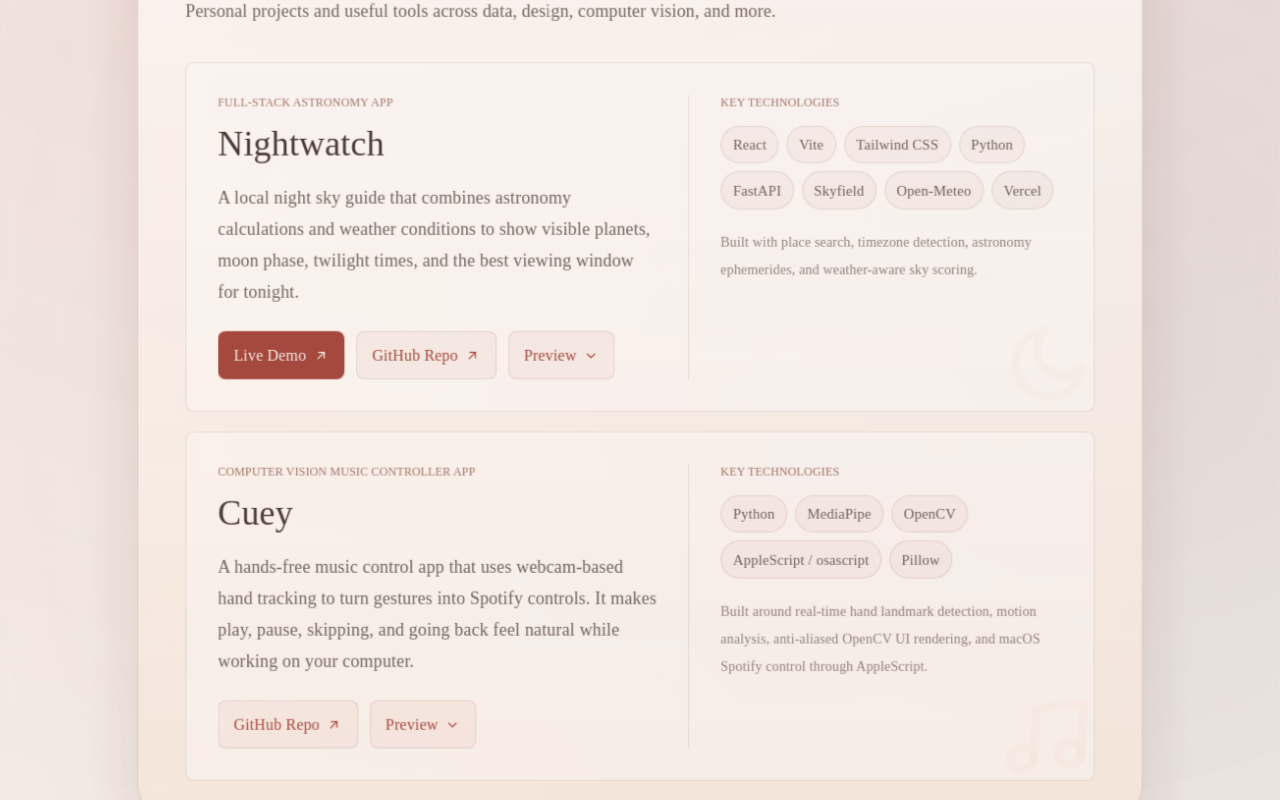
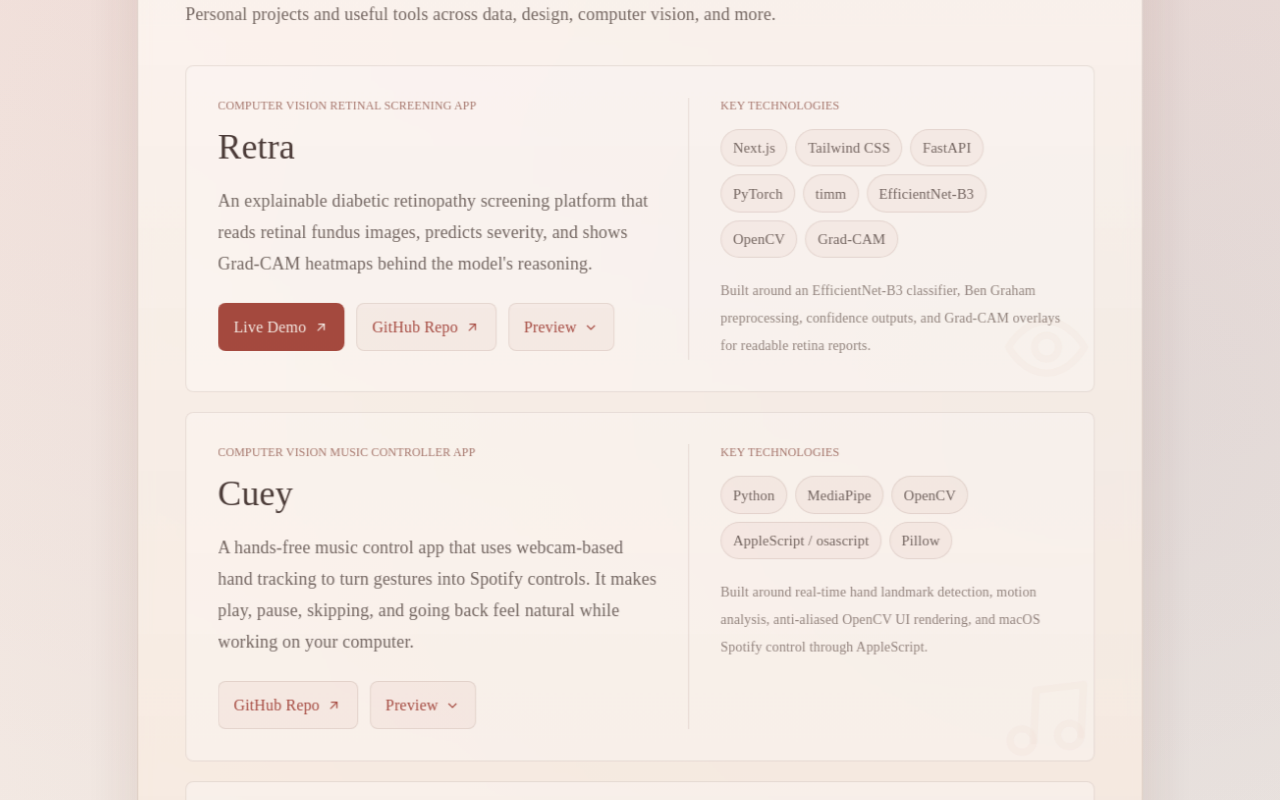
Before and after one commit to shlokrj/shlok.fyi, a Next.js app: page / in a window 1280 px wide. Shown: the part 1180-1980 px from the top of the page. Built offline with nearby package versions, Linux system fonts and the light colour scheme.

Commit message:
added retra

```diff
--- a/app/globals.css
+++ b/app/globals.css
@@ -730,6 +730,10 @@ html[data-theme="light"] .theme-toggle__moon {
   animation: project-music-bounce 3.6s ease-in-out infinite;
 }
 
+.project-orb--eye {
+  animation: project-eye-focus 4.8s ease-in-out infinite;
+}
+
 .project-feature > .project-content-grid,
 .project-feature > .project-preview {
   position: relative;
@@ -763,6 +767,12 @@ html[data-theme="light"] .theme-toggle__moon {
   aspect-ratio: 2940 / 1782;
   object-fit: contain;
   object-position: center;
+}
+
+.project-banner__image--retra {
+  aspect-ratio: 2940 / 1602;
+  object-fit: contain;
+  object-position: center top;
 }
 
 .project-banner__label {
@@ -1772,6 +1782,10 @@ html[data-theme="light"] .theme-toggle__moon {
     opacity: 0.28;
   }
 
+  .project-retra:hover .project-orb--eye {
+    transform: translateY(-2px) scale(1.025);
+  }
+
   .project-nightwatch:hover .project-orb--moon {
     transform: translateY(-2px) rotate(-5deg) scale(1.03);
   }
@@ -1937,6 +1951,16 @@ html[data-theme="light"] .theme-toggle__moon {
   }
   45% {
     transform: translateY(-4px) rotate(-4deg);
+  }
+}
+
+@keyframes project-eye-focus {
+  0%,
+  100% {
+    transform: translateY(0) scale(1);
+  }
+  50% {
+    transform: translateY(-2px) scale(1.02);
   }
 }
 
--- a/app/page.tsx
+++ b/app/page.tsx
@@ -284,6 +284,24 @@ function MusicNoteIcon() {
   );
 }
 
+function EyeIcon() {
+  return (
+    <svg
+      aria-hidden="true"
+      className="h-5 w-5"
+      fill="none"
+      stroke="currentColor"
+      strokeLinecap="round"
+      strokeLinejoin="round"
+      strokeWidth="1.8"
+      viewBox="0 0 24 24"
+    >
+      <path d="M2.5 12s3.5-6.5 9.5-6.5S21.5 12 21.5 12s-3.5 6.5-9.5 6.5S2.5 12 2.5 12Z" />
+      <circle cx="12" cy="12" r="3" />
+    </svg>
+  );
+}
+
 function SocialIcon({ platform }: Readonly<{ platform: "linkedin" | "github" }>) {
   if (platform === "linkedin") {
     return (
@@ -315,6 +333,8 @@ function applyTheme(theme: Theme) {
 }
 
 export default function Home() {
+  const [isRetraPreviewOpen, setIsRetraPreviewOpen] = useState(false);
+  const [hasRetraPreviewOpened, setHasRetraPreviewOpened] = useState(false);
   const [isNightwatchPreviewOpen, setIsNightwatchPreviewOpen] = useState(false);
   const [hasNightwatchPreviewOpened, setHasNightwatchPreviewOpened] = useState(false);
   const [isCueyPreviewOpen, setIsCueyPreviewOpen] = useState(false);
@@ -584,6 +604,279 @@ export default function Home() {
           </p>
 
           <div className="project-feature-entry mt-9">
+            <article className="project-feature project-retra">
+              <div className="project-content-grid grid gap-8 p-6 sm:p-8 lg:grid-cols-[1.08fr_0.92fr]">
+                <span className="project-orb project-orb--eye" aria-hidden="true">
+                  <EyeIcon />
+                </span>
+                <div>
+                  <p className="eyebrow text-xs uppercase">Computer Vision Retinal Screening App</p>
+                  <h3 className="theme-heading mt-3 text-4xl leading-tight">
+                    Retra
+                  </h3>
+                  <p className="theme-muted mt-4 text-base leading-8 sm:text-lg">
+                    An explainable diabetic retinopathy screening platform that
+                    reads retinal fundus images, predicts severity, and shows
+                    Grad-CAM heatmaps behind the model&apos;s reasoning.
+                  </p>
+                  <div className="mt-6 flex flex-wrap gap-3">
+                    <a
+                      href="https://retra-screening.vercel.app/"
+                      target="_blank"
+                      rel="noreferrer"
+                      className="project-action project-action--primary"
+                    >
+                      Live Demo
+                      <svg
+                        viewBox="0 0 24 24"
+                        aria-hidden="true"
+                        className="h-4 w-4"
+                        fill="none"
+                        stroke="currentColor"
+                        strokeWidth="1.8"
+                      >
+                        <path d="M7 17 17 7" />
+                        <path d="M8 7h9v9" />
+                      </svg>
+                    </a>
+                    <a
+                      href="https://github.com/shlokrj/retra"
+                      target="_blank"
+                      rel="noreferrer"
+                      className="project-action"
+                    >
+                      GitHub Repo
+                      <svg
+                        viewBox="0 0 24 24"
+                        aria-hidden="true"
+                        className="h-4 w-4"
+                        fill="none"
+                        stroke="currentColor"
+                        strokeWidth="1.8"
+                      >
+                        <path d="M7 17 17 7" />
+                        <path d="M8 7h9v9" />
+                      </svg>
+                    </a>
+                    <button
+                      type="button"
+                      className={`project-action project-preview-toggle${isRetraPreviewOpen ? " project-preview-toggle--open" : ""}`}
+                      aria-expanded={isRetraPreviewOpen}
+                      aria-controls="retra-preview"
+                      onClick={() => {
+                        setHasRetraPreviewOpened(true);
+                        setIsRetraPreviewOpen((open) => !open);
+                      }}
+                    >
+                      Preview
+                      <svg
+                        viewBox="0 0 24 24"
+                        aria-hidden="true"
+                        className="project-preview-toggle__icon h-4 w-4"
+                        fill="none"
+                        stroke="currentColor"
+                        strokeWidth="1.8"
+                      >
+                        <path d="m6 9 6 6 6-6" />
+                      </svg>
+                    </button>
+                  </div>
+                </div>
+
+                <div className="project-stack">
+                  <p className="eyebrow text-xs uppercase">Key Technologies</p>
+                  <ul className="mt-4 flex flex-wrap gap-2" aria-label="Retra technologies">
+                    {[
+                      "Next.js",
+                      "Tailwind CSS",
+                      "FastAPI",
+                      "PyTorch",
+                      "timm",
+                      "EfficientNet-B3",
+                      "OpenCV",
+                      "Grad-CAM",
+                    ].map((tool) => (
+                      <li key={tool} className="project-chip">
+                        {tool}
+                      </li>
+                    ))}
+                  </ul>
+                  <p className="theme-soft mt-5 text-sm leading-7">
+                    Built around an EfficientNet-B3 classifier, Ben Graham
+                    preprocessing, confidence outputs, and Grad-CAM overlays for
+                    readable retina reports.
+                  </p>
+                </div>
+              </div>
+
+              <div
+                id="retra-preview"
+                className={`project-preview${isRetraPreviewOpen ? " project-preview--open" : ""}`}
+                aria-hidden={!isRetraPreviewOpen}
+              >
+                <div className="project-preview__inner">
+                  {hasRetraPreviewOpened ? (
+                    <a
+                      href="https://retra-screening.vercel.app/"
+                      target="_blank"
+                      rel="noreferrer"
+                      tabIndex={isRetraPreviewOpen ? undefined : -1}
+                      className="project-banner relative block overflow-hidden"
+                      aria-label="Open the live Retra application"
+                    >
+                      <Image
+                        src="/projects/retra-banner.png"
+                        alt="Retra showing an explainable retinal screening page with a Grad-CAM preview report."
+                        width={2940}
+                        height={1602}
+                        sizes="(min-width: 1024px) 60rem, calc(100vw - 4rem)"
+                        className="project-banner__image project-banner__image--retra w-full"
+                      />
+                      <span className="project-banner__label">
+                        View live app
+                        <svg
+                          viewBox="0 0 24 24"
+                          aria-hidden="true"
+                          className="h-4 w-4"
+                          fill="none"
+                          stroke="currentColor"
+                          strokeWidth="1.8"
+                        >
+                          <path d="M7 17 17 7" />
+                          <path d="M8 7h9v9" />
+                        </svg>
+                      </span>
+                    </a>
+                  ) : null}
+                </div>
+              </div>
+            </article>
+          </div>
+
+          <div className="project-feature-entry mt-5">
+            <article className="project-feature project-cuey">
+              <div className="project-content-grid grid gap-8 p-6 sm:p-8 lg:grid-cols-[1.08fr_0.92fr]">
+                <span className="project-orb project-orb--music" aria-hidden="true">
+                  <MusicNoteIcon />
+                </span>
+                <div>
+                  <p className="eyebrow text-xs uppercase">Computer Vision Music Controller App</p>
+                  <h3 className="theme-heading mt-3 text-4xl leading-tight">
+                    Cuey
+                  </h3>
+                  <p className="theme-muted mt-4 text-base leading-8 sm:text-lg">
+                    A hands-free music control app that uses webcam-based hand
+                    tracking to turn gestures into Spotify controls. It makes
+                    play, pause, skipping, and going back feel natural while
+                    working on your computer.
+                  </p>
+                  <div className="mt-6 flex flex-wrap gap-3">
+                    <a
+                      href="https://github.com/shlokrj/cuey"
+                      target="_blank"
+                      rel="noreferrer"
+                      className="project-action"
+                    >
+                      GitHub Repo
+                      <svg
+                        viewBox="0 0 24 24"
+                        aria-hidden="true"
+                        className="h-4 w-4"
+                        fill="none"
+                        stroke="currentColor"
+                        strokeWidth="1.8"
+                      >
+                        <path d="M7 17 17 7" />
+                        <path d="M8 7h9v9" />
+                      </svg>
+                    </a>
+                    <button
+                      type="button"
+                      className={`project-action project-preview-toggle${isCueyPreviewOpen ? " project-preview-toggle--open" : ""}`}
+                      aria-expanded={isCueyPreviewOpen}
+                      aria-controls="cuey-preview"
+                      onClick={() => {
+                        setHasCueyPreviewOpened(true);
+                        setIsCueyPreviewOpen((open) => !open);
+                      }}
+                    >
+                      Preview
+                      <svg
+                        viewBox="0 0 24 24"
+                        aria-hidden="true"
+                        className="project-preview-toggle__icon h-4 w-4"
+                        fill="none"
+                        stroke="currentColor"
+                        strokeWidth="1.8"
+                      >
+                        <path d="m6 9 6 6 6-6" />
+                      </svg>
+                    </button>
+                  </div>
+                </div>
+
+                <div className="project-stack">
+                  <p className="eyebrow text-xs uppercase">Key Technologies</p>
+                  <ul className="mt-4 flex flex-wrap gap-2" aria-label="Cuey technologies">
+                    {[
+                      "Python",
+                      "MediaPipe",
+                      "OpenCV",
+                      "AppleScript / osascript",
+                      "Pillow",
+                    ].map((tool) => (
+                      <li key={tool} className="project-chip">
+                        {tool}
+                      </li>
+                    ))}
+                  </ul>
+                  <p className="theme-soft mt-5 text-sm leading-7">
+                    Built around real-time hand landmark detection, motion
+                    analysis, anti-aliased OpenCV UI rendering, and macOS
+                    Spotify control through AppleScript.
+                  </p>
+                </div>
+              </div>
+
+              <div
+                id="cuey-preview"
+                className={`project-preview${isCueyPreviewOpen ? " project-preview--open" : ""}`}
+                aria-hidden={!isCueyPreviewOpen}
+              >
+                <div className="project-preview__inner">
+                  {hasCueyPreviewOpened ? (
+                    <div className="project-banner project-banner--cuey relative block overflow-hidden">
+                      <Image
+                        src="/projects/cuey-banner.png"
+                        alt="Cuey displaying real-time hand tracking with gesture controls overlaid on a webcam feed."
+                        width={2940}
+                        height={1782}
+                        sizes="(min-width: 1024px) 60rem, calc(100vw - 4rem)"
+                        className="project-banner__image project-banner__image--cuey w-full"
+                      />
+                      <span className="project-banner__label project-banner__label--soon">
+                        Demo coming soon
+                        <svg
+                          viewBox="0 0 24 24"
+                          aria-hidden="true"
+                          className="h-4 w-4"
+                          fill="none"
+                          stroke="currentColor"
+                          strokeWidth="1.8"
+                        >
+                          <path d="M9 18V5l12-2v13" />
+                          <circle cx="6" cy="18" r="3" />
+                          <circle cx="18" cy="16" r="3" />
+                        </svg>
+                      </span>
+                    </div>
+                  ) : null}
+                </div>
+              </div>
+            </article>
+          </div>
+
+          <div className="project-feature-entry mt-5">
             <article className="project-feature project-nightwatch">
               <div className="project-content-grid grid gap-8 p-6 sm:p-8 lg:grid-cols-[1.08fr_0.92fr]">
                 <span className="project-orb project-orb--moon" aria-hidden="true">
@@ -731,129 +1024,6 @@ export default function Home() {
               </div>
             </article>
           </div>
-
-          <div className="project-feature-entry mt-5">
-            <article className="project-feature project-cuey">
-              <div className="project-content-grid grid gap-8 p-6 sm:p-8 lg:grid-cols-[1.08fr_0.92fr]">
-                <span className="project-orb project-orb--music" aria-hidden="true">
-                  <MusicNoteIcon />
-                </span>
-                <div>
-                  <p className="eyebrow text-xs uppercase">Computer Vision Music Controller App</p>
-                  <h3 className="theme-heading mt-3 text-4xl leading-tight">
-                    Cuey
-                  </h3>
-                  <p className="theme-muted mt-4 text-base leading-8 sm:text-lg">
-                    A hands-free music control app that uses webcam-based hand
-                    tracking to turn gestures into Spotify controls. It makes
-                    play, pause, skipping, and going back feel natural while
-                    working on your computer.
-                  </p>
-                  <div className="mt-6 flex flex-wrap gap-3">
-                    <a
-                      href="https://github.com/shlokrj/cuey"
-                      target="_blank"
-                      rel="noreferrer"
-                      className="project-action"
-                    >
-                      GitHub Repo
-                      <svg
-                        viewBox="0 0 24 24"
-                        aria-hidden="true"
-                        className="h-4 w-4"
-                        fill="none"
-                        stroke="currentColor"
-                        strokeWidth="1.8"
-                      >
-                        <path d="M7 17 17 7" />
-                        <path d="M8 7h9v9" />
-                      </svg>
-                    </a>
-                    <button
-                      type="button"
-                      className={`project-action project-preview-toggle${isCueyPreviewOpen ? " project-preview-toggle--open" : ""}`}
-                      aria-expanded={isCueyPreviewOpen}
-                      aria-controls="cuey-preview"
-                      onClick={() => {
-                        setHasCueyPreviewOpened(true);
-                        setIsCueyPreviewOpen((open) => !open);
-                      }}
-                    >
-                      Preview
-                      <svg
-                        viewBox="0 0 24 24"
-                        aria-hidden="true"
-                        className="project-preview-toggle__icon h-4 w-4"
-                        fill="none"
-                        stroke="currentColor"
-                        strokeWidth="1.8"
-                      >
-                        <path d="m6 9 6 6 6-6" />
-                      </svg>
-                    </button>
-                  </div>
-                </div>
-
-                <div className="project-stack">
-                  <p className="eyebrow text-xs uppercase">Key Technologies</p>
-                  <ul className="mt-4 flex flex-wrap gap-2" aria-label="Cuey technologies">
-                    {[
-                      "Python",
-                      "MediaPipe",
-                      "OpenCV",
-                      "AppleScript / osascript",
-                      "Pillow",
-                    ].map((tool) => (
-                      <li key={tool} className="project-chip">
-                        {tool}
-                      </li>
-                    ))}
-                  </ul>
-                  <p className="theme-soft mt-5 text-sm leading-7">
-                    Built around real-time hand landmark detection, motion
-                    analysis, anti-aliased OpenCV UI rendering, and macOS
-                    Spotify control through AppleScript.
-                  </p>
-                </div>
-              </div>
-
-              <div
-                id="cuey-preview"
-                className={`project-preview${isCueyPreviewOpen ? " project-preview--open" : ""}`}
-                aria-hidden={!isCueyPreviewOpen}
-              >
-                <div className="project-preview__inner">
-                  {hasCueyPreviewOpened ? (
-                    <div className="project-banner project-banner--cuey relative block overflow-hidden">
-                      <Image
-                        src="/projects/cuey-banner.png"
-                        alt="Cuey displaying real-time hand tracking with gesture controls overlaid on a webcam feed."
-                        width={2940}
-                        height={1782}
-                        sizes="(min-width: 1024px) 60rem, calc(100vw - 4rem)"
-                        className="project-banner__image project-banner__image--cuey w-full"
-                      />
-                      <span className="project-banner__label project-banner__label--soon">
-                        Demo coming soon
-                        <svg
-                          viewBox="0 0 24 24"
-                          aria-hidden="true"
-                          className="h-4 w-4"
-                          fill="none"
-                          stroke="currentColor"
-                          strokeWidth="1.8"
-                        >
-                          <path d="M9 18V5l12-2v13" />
-                          <circle cx="6" cy="18" r="3" />
-                          <circle cx="18" cy="16" r="3" />
-                        </svg>
-                      </span>
-                    </div>
-                  ) : null}
-                </div>
-              </div>
-            </article>
-          </div>
         </section>
 
         <SectionDivider label="Experience" />
```
Also changed, not shown: public/projects/retra-banner.png (added).
